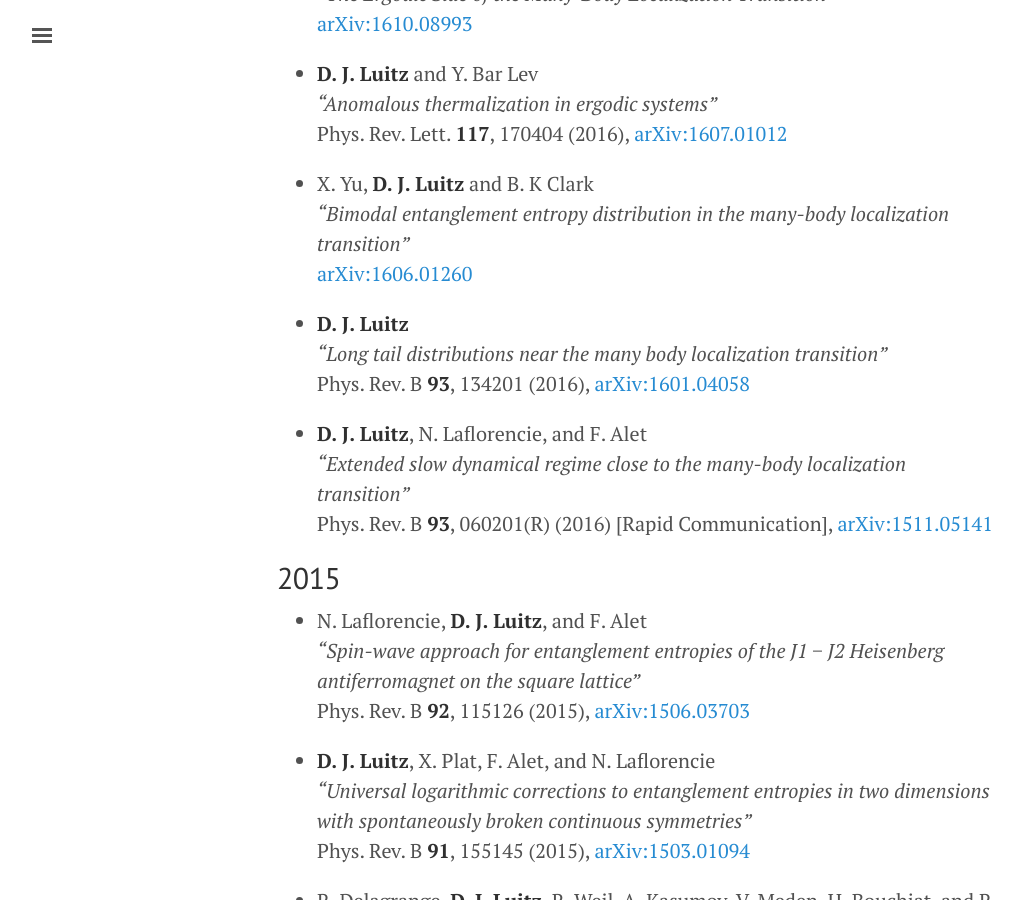
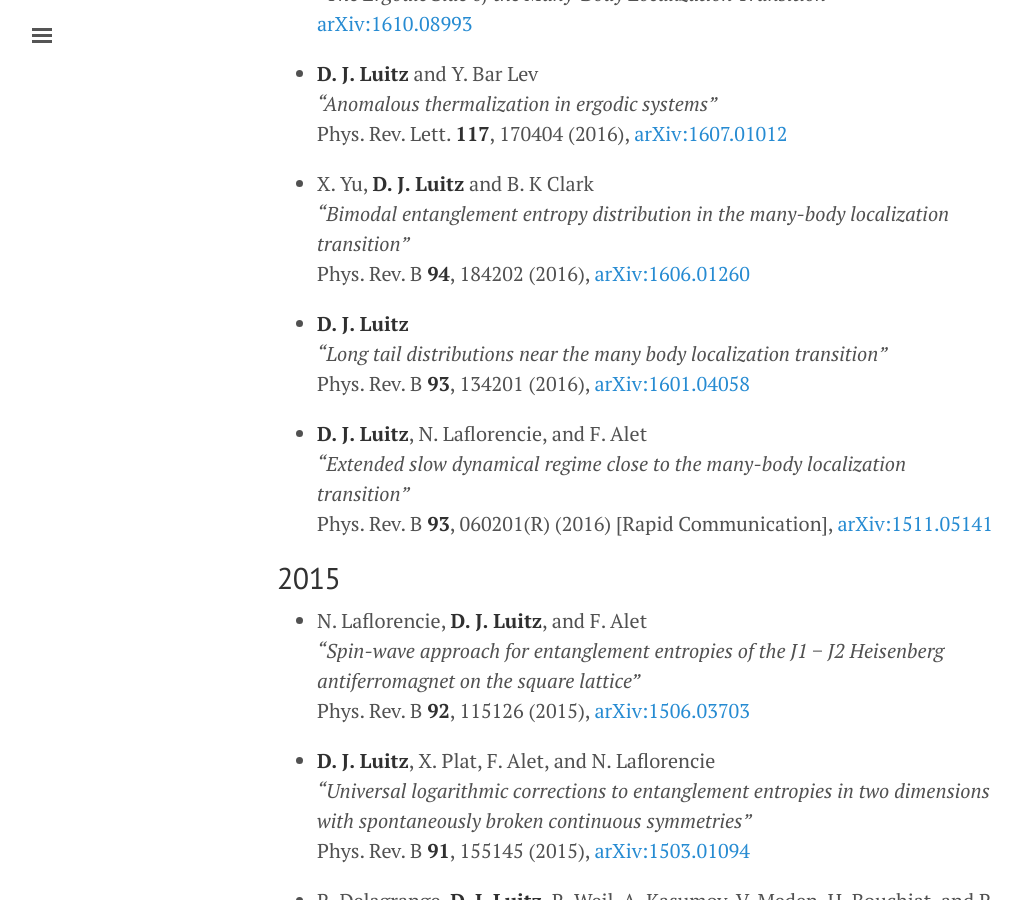
Before and after one commit to dluitz/dluitz.github.io, a Jekyll site: the page built from publications.md, in a window 1280 px wide and 900 px high, scrolled down 401 px. Shown: the whole window, without its empty margins (3-1024 px from the left). Built offline with Jekyll 4.4.1, drawn with Linux system fonts in a browser that asks for light colours.

Commit message:
[publist] update

```diff
--- a/publications.md
+++ b/publications.md
@@ -20,7 +20,7 @@ Phys. Rev. Lett. **117**, 170404 (2016), [arXiv:1607.01012](http://arxiv.org/abs
 
 + X. Yu, **D. J. Luitz** and B. K Clark
 *"Bimodal entanglement entropy distribution in the many-body localization transition"*
-[arXiv:1606.01260](http://arxiv.org/abs/1606.01260)
+Phys. Rev. B **94**, 184202 (2016), [arXiv:1606.01260](http://arxiv.org/abs/1606.01260)
 
 + **D. J. Luitz**
 *"Long tail distributions near the many body localization transition"*
```
